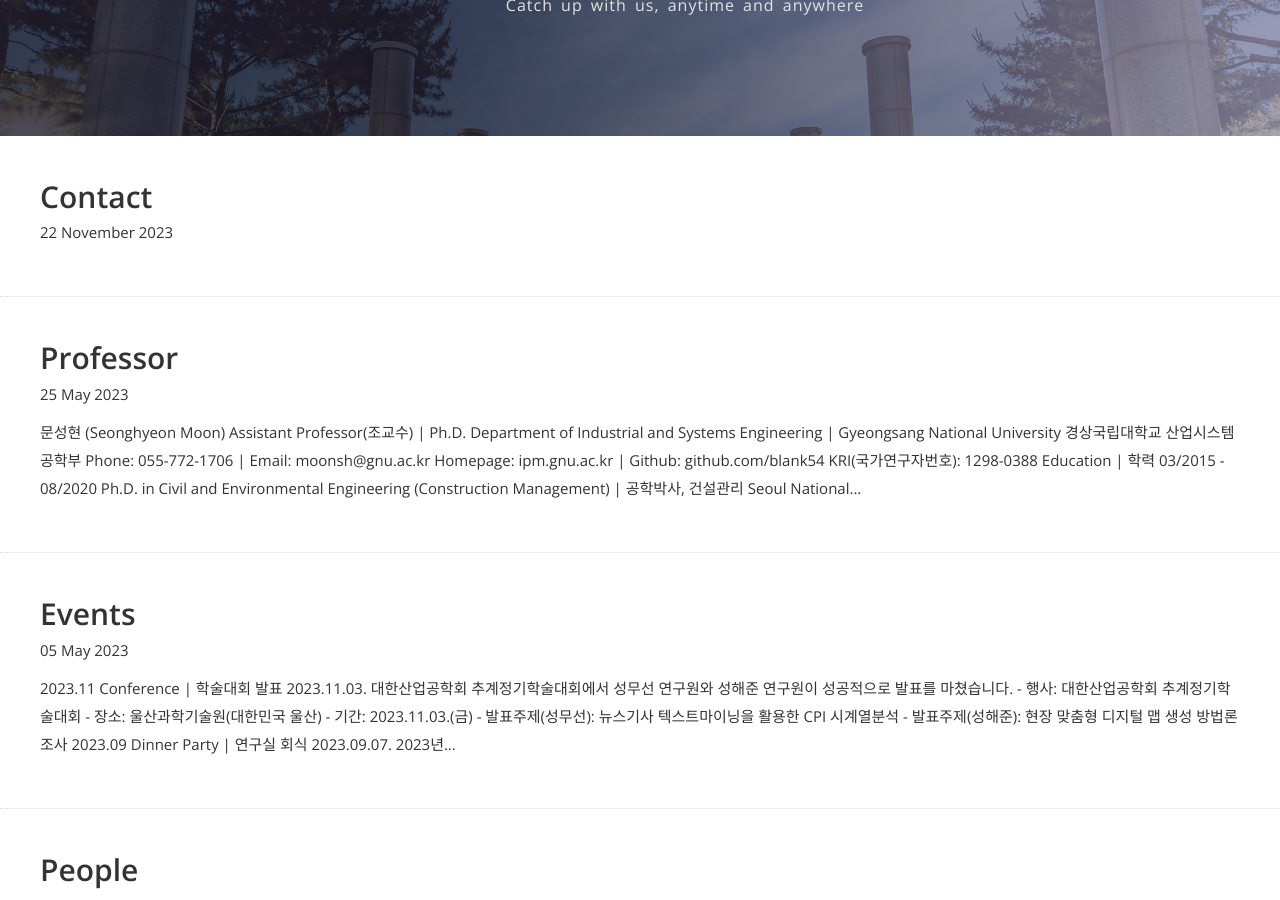
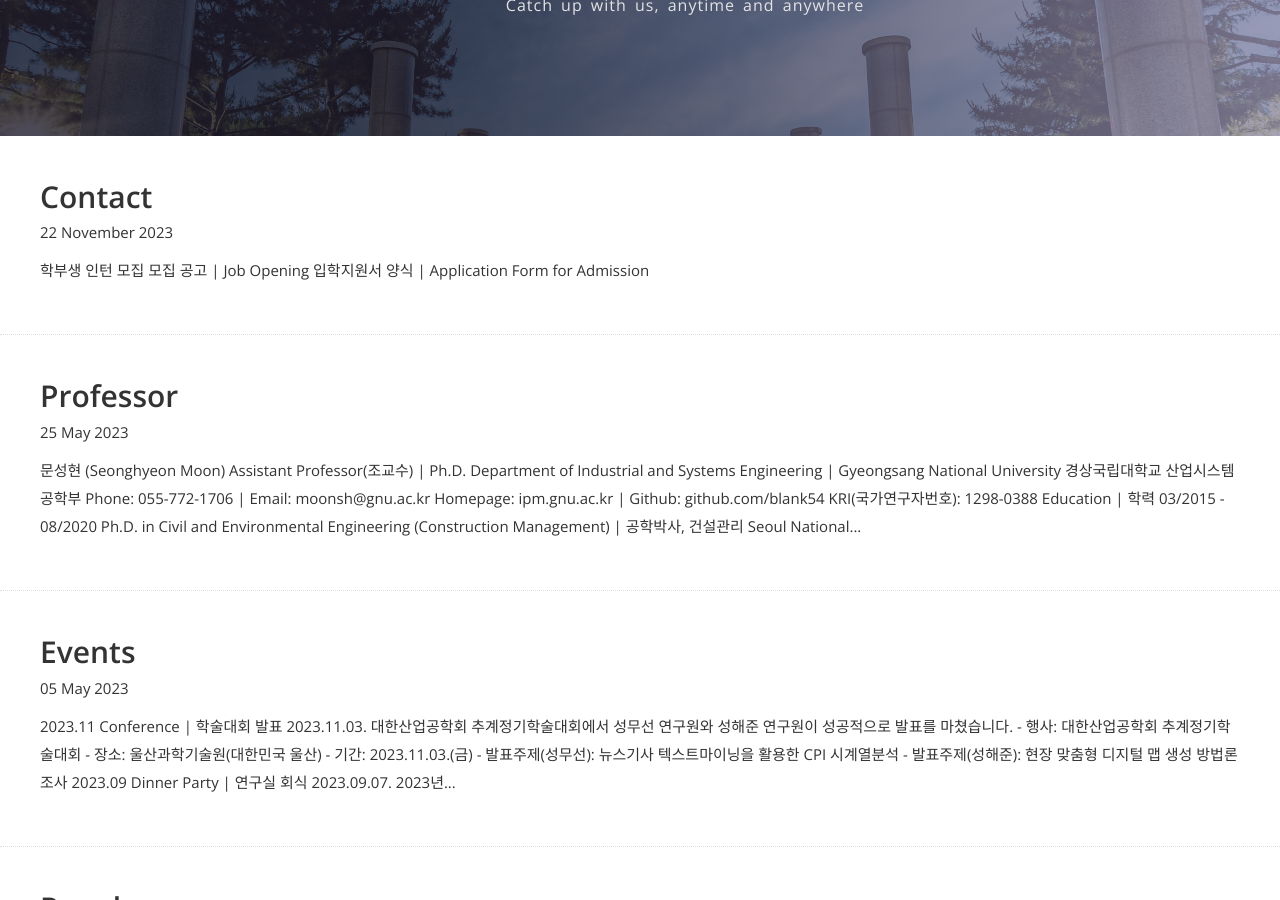
Before and after one commit to blank54/blank54.github.io, a Jekyll site: the page built from blog/index.html, in a window 1280 px wide and 900 px high, scrolled down 324 px. Built offline with Jekyll 4.4.1, drawn with Linux system fonts in a browser that asks for light colours; nearby versions of some CDN libraries; some web fonts are replaced.

Commit message:
hotfix contact

```diff
--- a/contact/_posts/2023-11-22-contact.md
+++ b/contact/_posts/2023-11-22-contact.md
@@ -5,4 +5,10 @@ date: 2023-11-22
 author: Seonghyeon Moon
 ---
 
+### 학부생 인턴 모집
+
+모집 공고 \| Job Opening
+<img src="{{ site.baseurl }}/img/contact/job_opening_20231122.png" style="width:300px" alt="QR Code">
+
+입학지원서 양식 \| Application Form for Admission
 <img src="{{ site.baseurl }}/img/contact/ipmlab_personal_statement_template.png" style="width:300px" alt="QR Code">
```
Also changed, not shown: img/contact/ipmlab_personal_statement_template.png (renamed from img/ipmlab_personal_statement_template.png), img/contact/job_opening_20231122.png (added).
